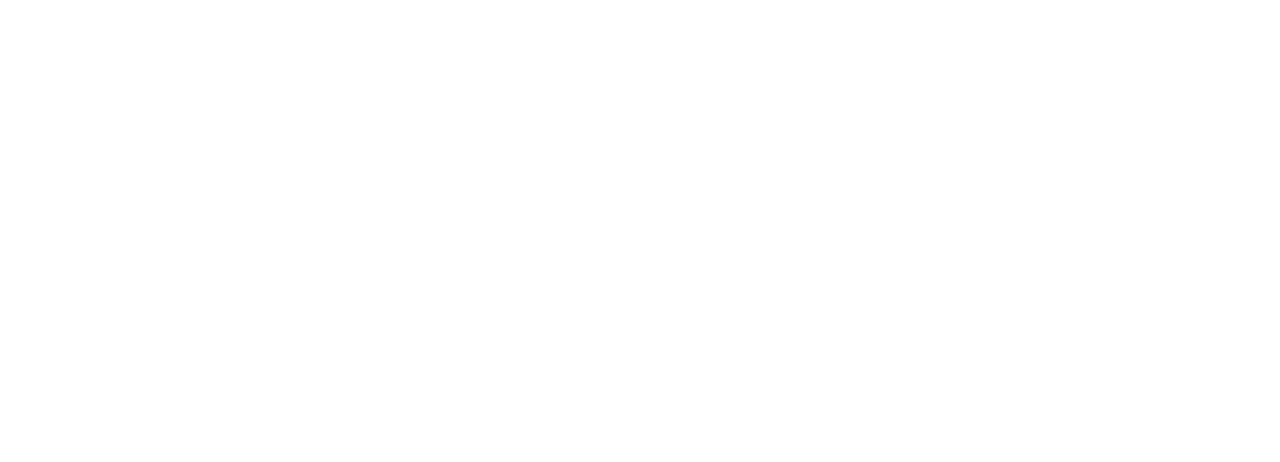
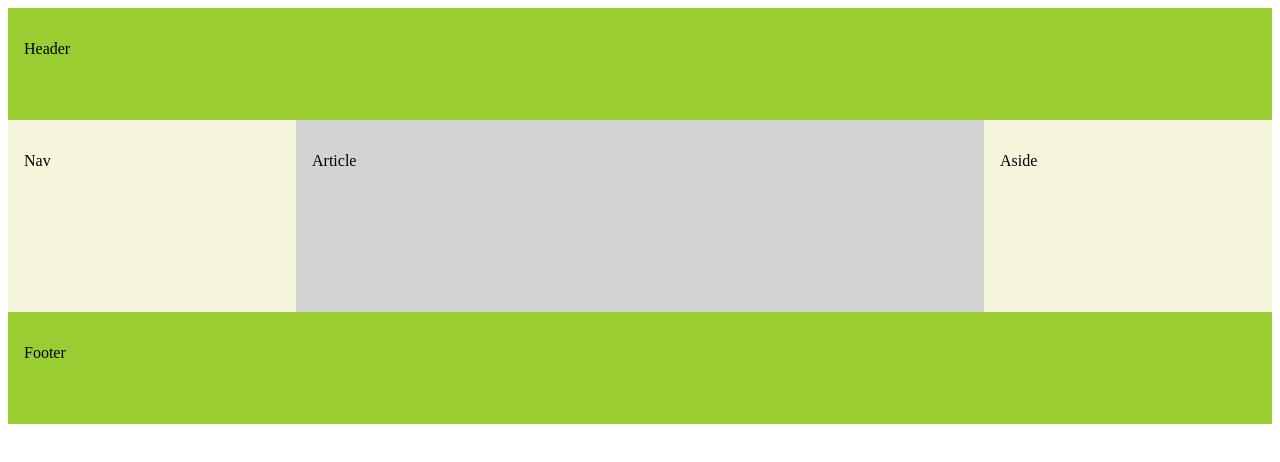
Before and after one commit to MadisonSmeallie/MadisonSmeallie.github.io, a plain HTML site: page First-Mobile-Layout.html in a window 1280 px wide. Drawn offline with Linux system fonts and the light colour scheme.

Commit message:
Layout complete

```diff
--- a/First-Mobile-Layout.html
+++ b/First-Mobile-Layout.html
@@ -3,6 +3,91 @@
     <head>
         <meta charset="UTF-8">
         <meta name="viewport" content="width=device-width", initial-scale-1>
+
+        <style>
+
+            body {
+                display: flex;
+                min-height: 100vh;
+                flex-direction: column;
+            }
+
+            main {
+                display: flex;
+                flex-direction: column;
+            }
+
+            article {
+                background: lightgray;
+                height: 20vh;
+                flex-grow: 1;
+                padding: 1em;
+            }
+
+            main nav {
+                background: beige;
+                padding: 1em;
+            }
+
+            main aside {
+                background: beige;
+                padding: 1em;
+            }
+
+            header {
+                background: yellowgreen;
+                height: 10vh;
+                padding: 1em;
+            }
+
+            footer {
+                background: yellowgreen;
+                height: 10vh;
+                padding: 1em;
+            }
+
+            @media (min-width: 576px) {
+                main {
+                    flex-direction: row;
+                }
+
+                main nav {
+                    flex-grow: 0;
+                    flex-shrink: 0;
+                    flex-basis: 20vw;
+                }
+
+                main aside {
+                    flex-grow: 0;
+                    flex-shrink: 0;
+                    flex-basis: 20vw;
+                }
+            }
+
+        </style>
     </head>
 
+<header>
+    <p>Header</p>
+</header>
+
+<main>
+    <nav>
+        <p>Nav</p>
+    </nav>
+
+    <article>
+        <p>Article</p>
+    </article>
+
+    <aside>
+        <p>Aside</p>
+    </aside>
+
+</main>
+
+<footer>
+    <p>Footer</p>
+</footer>
+
 </html>
```
